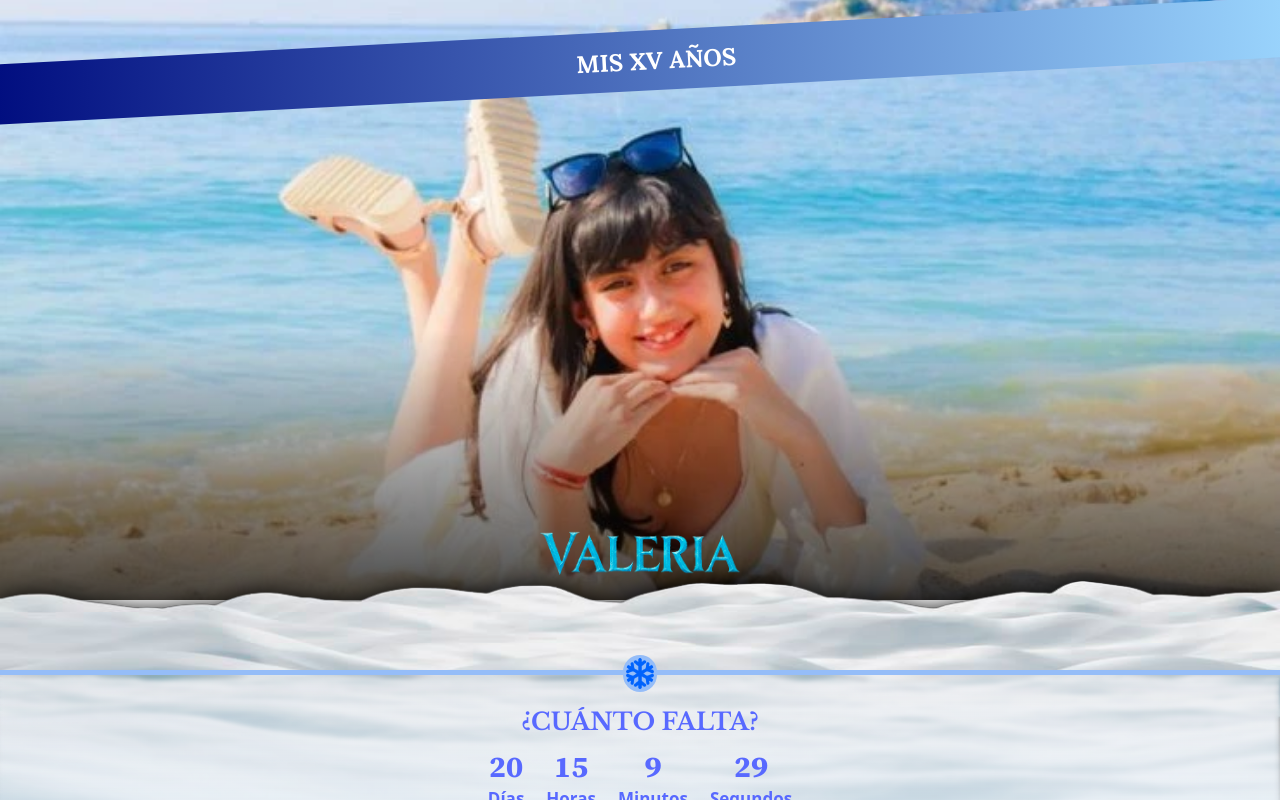
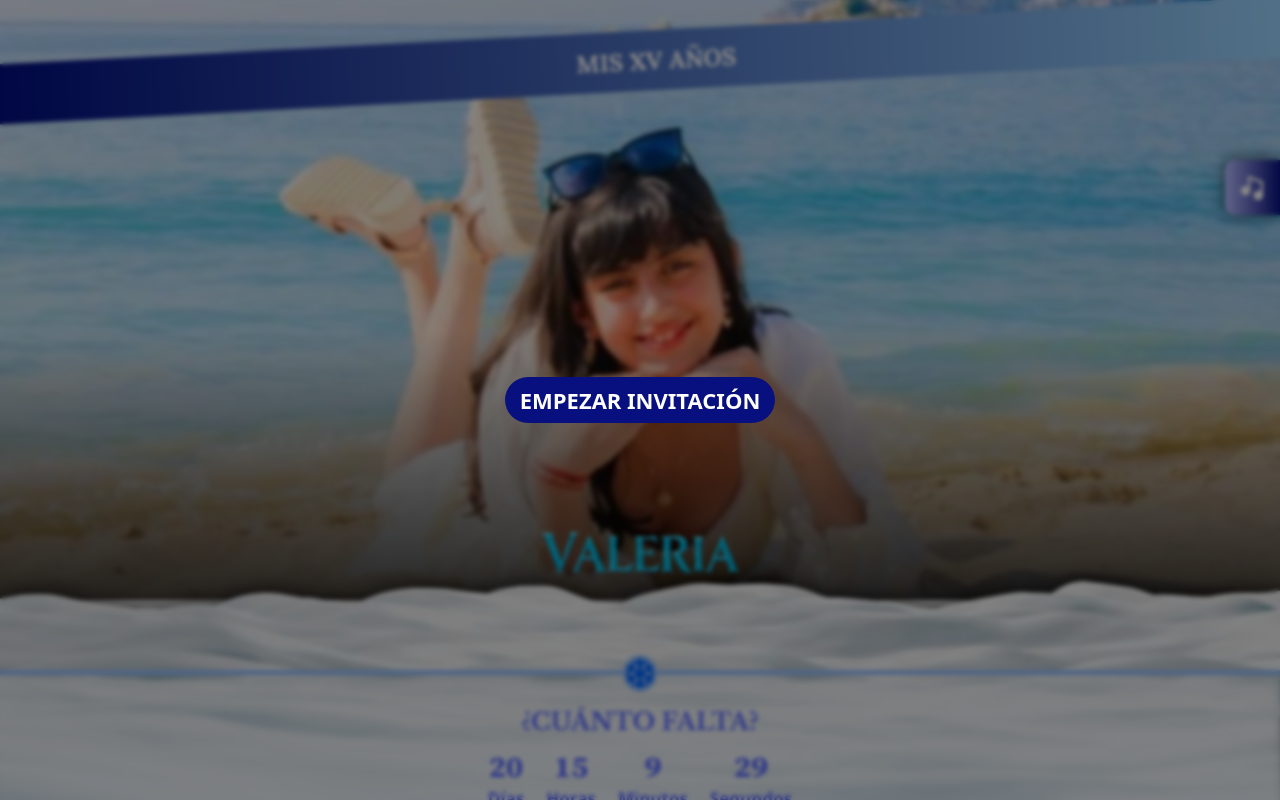
Before and after one commit to Kaws2305/frozen-invitation, a React (Vite) app: page / in a window 1280 px wide. Shown: the top 800 px of the page. Built offline with nearby package versions, Linux system fonts and the light colour scheme; a web font is replaced by a local one.

Commit message:
Doceavo cambio

```diff
--- a/src/App.jsx
+++ b/src/App.jsx
@@ -1,6 +1,7 @@
 //IMPORT CSS APP
 import './App.css';
 //IMPORT COMPONENTS JSX
+import { Modals } from './components/Modals';
 import { Portada } from './components/Portada';
 import { Datecustom } from './components/Datecustom';
 import { Pergamino } from './components/Pergamino';
@@ -21,6 +22,7 @@ export function App (){
 
         <section className="app">
 
+            <Modals />
             <Portada />
             <Datecustom />
             <Pergamino />
--- /dev/null
+++ b/src/components/Modals.jsx
@@ -0,0 +1,75 @@
+import { useState, useRef } from 'react';
+import '../styles/Modals.css';
+import musicSong from '../assets/frozen.mp3';
+
+export function Modals () {
+    // Estado para controlar la visibilidad del modal
+    const [isModalVisible, setIsModalVisible] = useState(true);
+    // Estado para controlar si la música está sonando
+    const [isPlaying, setIsPlaying] = useState(false);
+
+    // Crear referencia al elemento de audio
+    const audioRef = useRef(null);
+
+    // Función para manejar el click en el texto del modal
+    const handleModalClick = () => {
+        // Desaparece el modal moviéndolo a la izquierda
+        setIsModalVisible(false);
+
+        // Reproduce la música cuando se haga clic
+        if (audioRef.current) {
+            audioRef.current.play();  // Inicia la música
+        }
+        // Cambiar el estado para mostrar la animación de barras
+        setIsPlaying(true);
+    };
+
+    // Función para manejar el clic en el botón de pausa/play
+    const togglePlayPause = () => {
+        if (audioRef.current) {
+            if (isPlaying) {
+                audioRef.current.pause(); // Pausa la música
+            } else {
+                audioRef.current.play();  // Reproduce la música
+            }
+        }
+        setIsPlaying(!isPlaying);  // Alterna el estado de la música
+    };
+
+    return (
+        <section className="modals">
+            {/* Modal con animación para desaparecer */}
+            <div className={`modal ${!isModalVisible ? 'modal--hidden' : ''}`}>
+                <h1 className="modal__text" onClick={handleModalClick}>
+                    EMPEZAR INVITACIÓN
+                </h1>
+            </div>
+
+            {/* Botón para controlar la música */}
+            <div className="button__music" onClick={togglePlayPause}>
+                {isPlaying ? (
+                    // Mostrar animación de barras cuando la música está reproduciéndose
+                    <div className="pause">
+                        <div className="bar__music bar__music-one"></div>
+                        <div className="bar__music bar__music-two"></div>
+                        <div className="bar__music bar__music-three"></div>
+                        <div className="bar__music bar__music-four"></div>
+                    </div>
+                ) : (
+                    // Mostrar ícono de play cuando la música está en pausa
+                    <div className="play">
+                        <i className="bx bxs-music"></i>
+                    </div>
+                )}
+            </div>
+
+            {/* Reproductor de música con ref y autoloop */}
+            <audio
+                ref={audioRef}  // Referencia al elemento de audio
+                src={musicSong} // Usamos la canción importada
+                autoPlay={isPlaying}  // Se reproduce automáticamente cuando se activa
+                loop // Se agrega para repetir la canción automáticamente
+            />
+        </section>
+    );
+}
--- /dev/null
+++ b/src/styles/Modals.css
@@ -0,0 +1,125 @@
+/*===== MODALS SECTION =====*/
+.modals{
+    width: 100%;
+    height: auto;
+}
+
+/*-- MODALS CONTENT --*/
+.modal{
+    position: fixed;
+    background-color: #0007;
+    top: 0;
+    right: 0;
+    bottom: 0;
+    left: 0;
+    z-index: 100;
+    display: flex;
+    justify-content: center;
+    align-items: center;
+    backdrop-filter: blur(2px);
+}
+
+/*-- MODAL TEXT --*/
+.modal__text{
+    color: #fff;
+    position: relative;
+    z-index: 55;
+    font-family: system-ui;
+    font-size: 22px;
+    background: #081080;
+    padding: 8px 15px;
+    border-radius: 90px;
+    font-weight: 600;
+    cursor: pointer;
+}
+
+/*-- MODAL BUTTON MUSIC --*/
+.button__music{
+    width: 55px;
+    height: 55px;
+    position: fixed;
+    background: linear-gradient(to right,#b7bcff, #081080);
+    border-radius: 10px 0 0 10px;
+    right: 0;
+    top: 160px;
+    z-index: 90;
+    cursor: pointer;
+    box-shadow: 0 0 15px #000a;
+}
+
+/*-- PLAY MUSIC CONTENT --*/
+.play{
+    width: 100%;
+    height: 100%;
+    display: flex;
+    justify-content: center;
+    align-items: center;
+}
+
+.bxs-music{
+    font-size: 28px;
+    color: #fff;
+    font-weight: 400;
+}
+
+/*-- PAUSE MUSIC CONTENT --*/
+.pause{
+    width: 100%;
+    height: 100%;
+    display: flex;
+    justify-content: space-evenly;
+    align-items: center;
+}
+
+.bar__music{
+    width: 4px;
+    height: 38px;
+    background: #fff;
+    border-radius: 90px;
+}
+
+.bar__music-one{
+    animation: scale 1800ms linear infinite;
+}
+
+.bar__music-two{
+    animation: scale 1800ms linear infinite;
+    animation-delay: 700ms;
+}
+
+.bar__music-three{
+    animation: scale 1800ms linear infinite;
+    animation-delay: 1200ms;
+}
+
+.bar__music-four{
+    animation: scale 1800ms linear infinite;
+    animation-delay: 1500ms;
+}
+
+/*-- ANIMATED BARS MUSIC SCALE --*/
+@keyframes scale {
+    0%{height: 38px}
+    50%{height: 10px}
+    100%{height:  38px;}
+}
+
+
+
+
+
+
+
+/* Animación para ocultar el modal */
+.modal--hidden {
+    animation: slideOut 0.5s forwards;
+}
+
+@keyframes slideOut {
+    0% {
+        left: 0;
+    }
+    100% {
+        left: 1800px; /* Mueve el modal fuera de la pantalla */
+    }
+}
```
Also changed, not shown: 1 other file (tests, documents, lock files or other folders).
